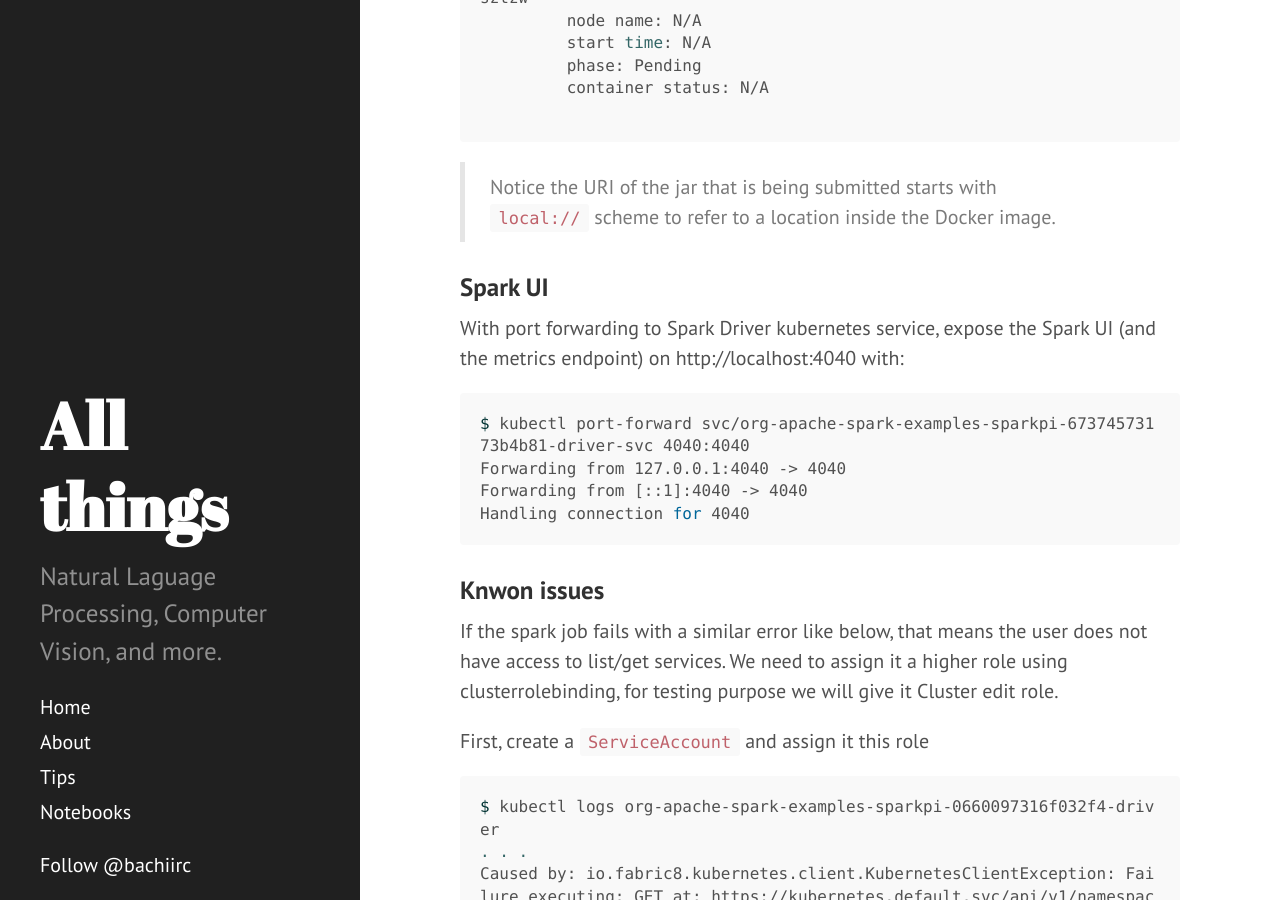
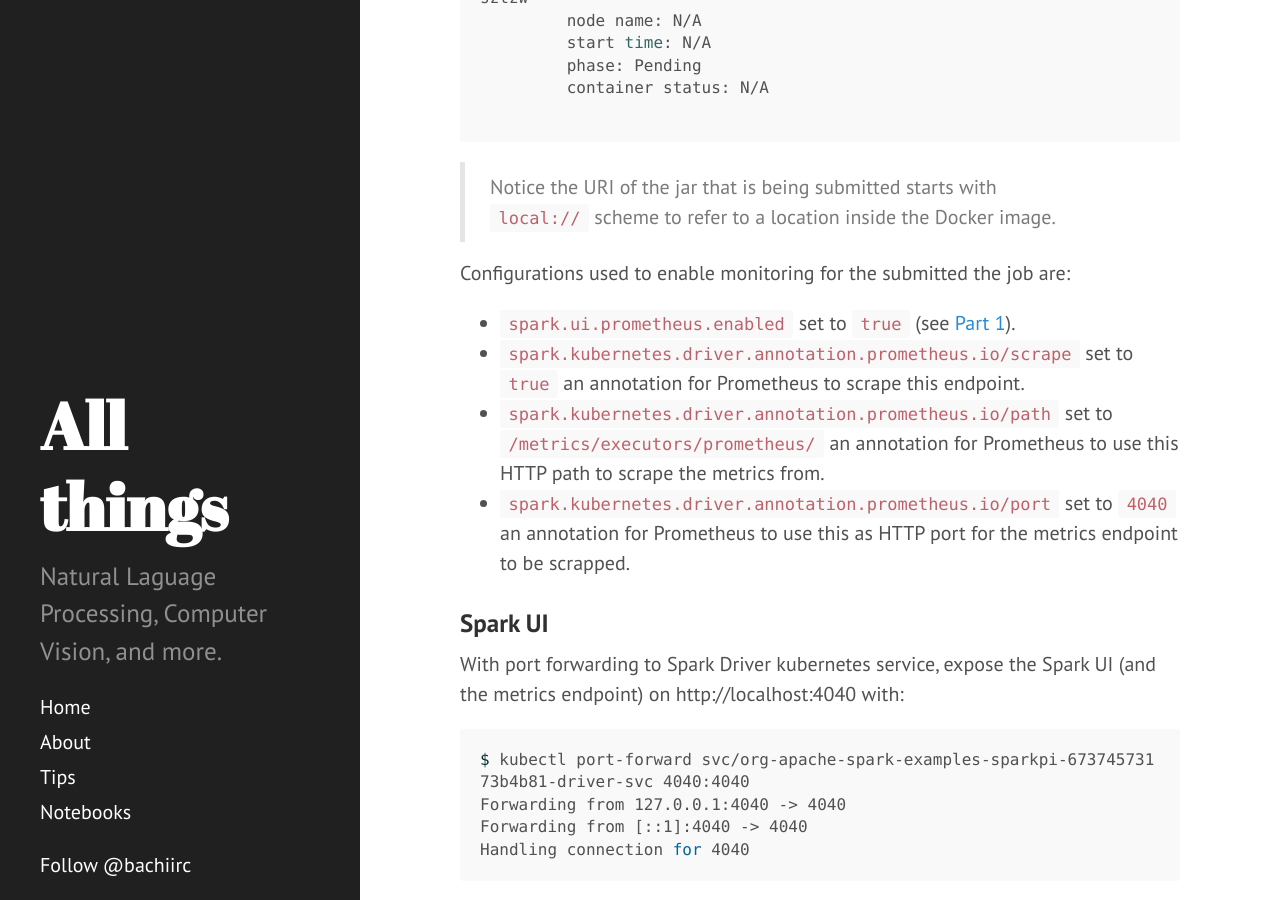
Before and after one commit to dzlab/dzlab.github.io, a Jekyll site: the page built from _posts/2020-07-03-spark3-monitoring-2.md, in a window 1280 px wide and 900 px high, scrolled down 3966 px. Built offline with Jekyll 4.4.1, drawn with Linux system fonts in a browser that asks for light colours; nearby versions of some CDN libraries; comment, search, counter and statistics services are not loaded.

Commit message:
added details

````diff
--- a/_posts/2020-07-03-spark3-monitoring-2.md
+++ b/_posts/2020-07-03-spark3-monitoring-2.md
@@ -121,6 +121,12 @@ $ $SPARK_HOME/bin/spark-submit \
 
 > Notice the URI of the jar that is being submitted starts with `local://` scheme to refer to a location inside the Docker image.
 
+Configurations used to enable monitoring for the submitted the job are:
+* `spark.ui.prometheus.enabled` set to `true` (see [Part 1]({{ "/bigdata/2020/07/03/spark3-monitoring-1/" }})).
+* `spark.kubernetes.driver.annotation.prometheus.io/scrape` set to `true` an annotation for Prometheus to scrape this endpoint.
+* `spark.kubernetes.driver.annotation.prometheus.io/path` set to `/metrics/executors/prometheus/` an annotation for Prometheus to use this HTTP path to scrape the metrics from.
+* `spark.kubernetes.driver.annotation.prometheus.io/port` set to `4040` an annotation for Prometheus to use this as HTTP port for the metrics endpoint to be scrapped.
+
 ### Spark UI
 With port forwarding to Spark Driver kubernetes service, expose the Spark UI (and the metrics endpoint) on http://localhost:4040 with:
 ```bash
````
